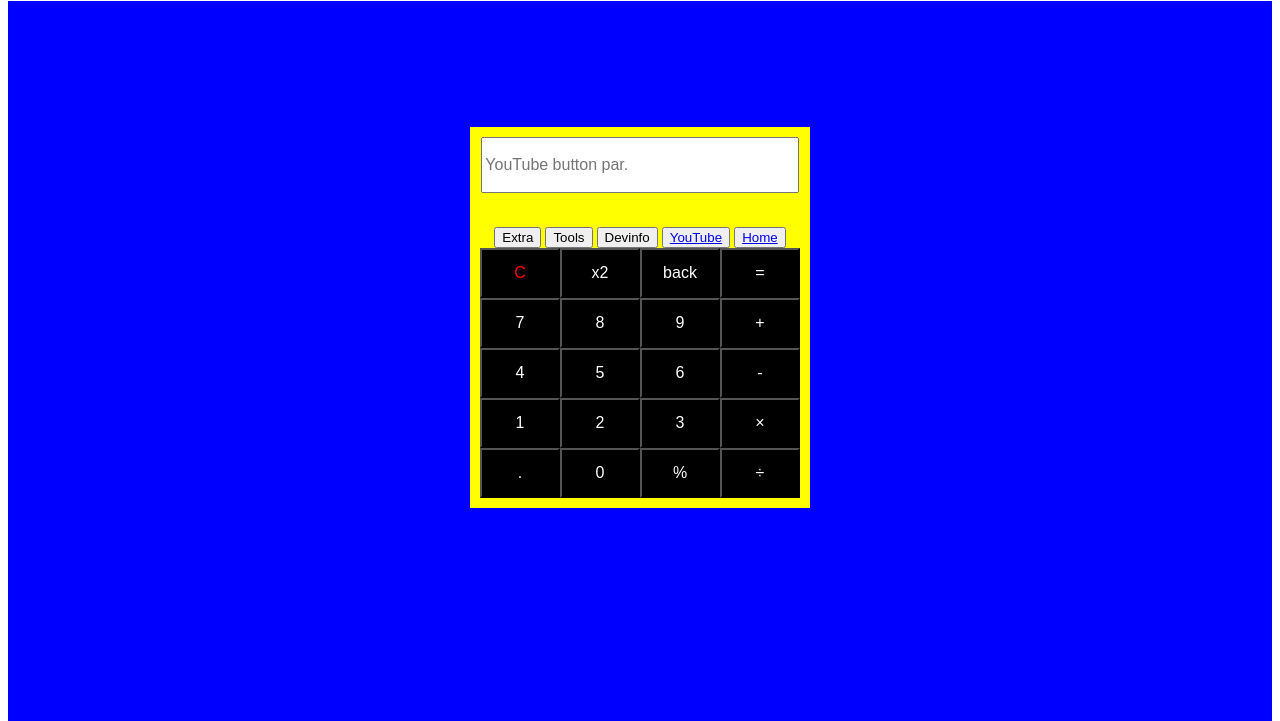
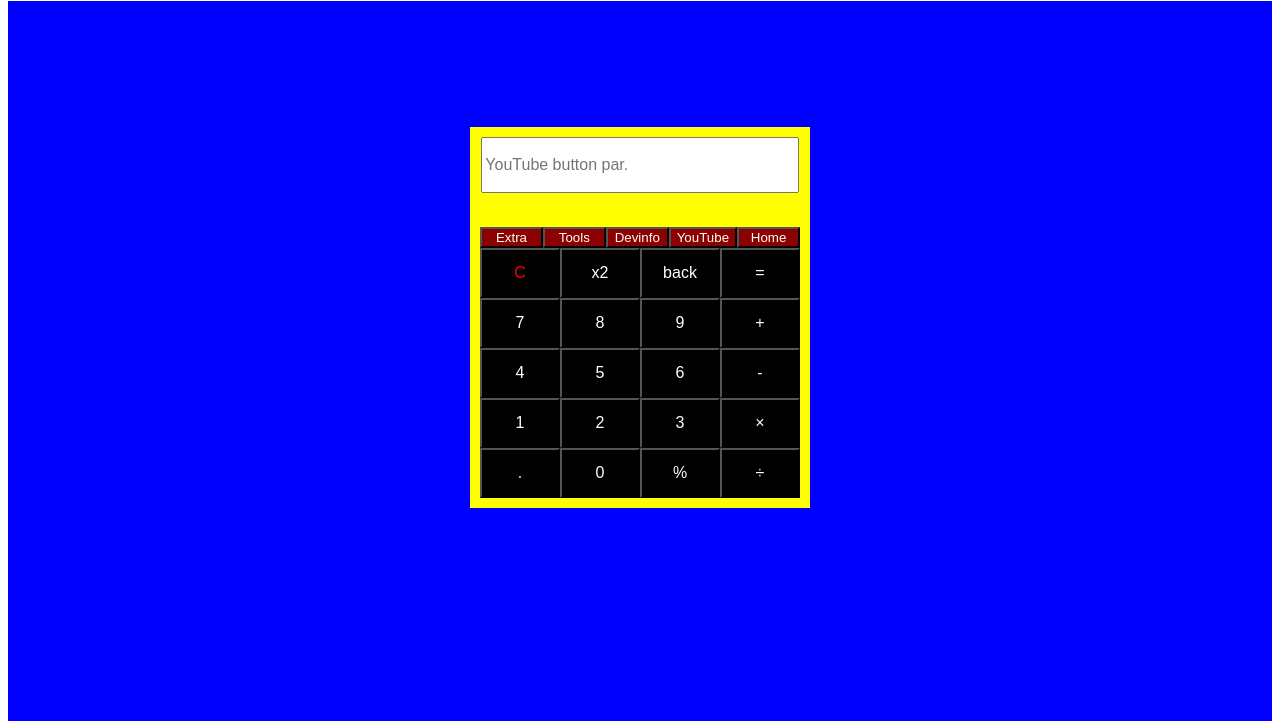
Before and after one commit to PanditSiddharth/ISC, a plain HTML site: page calculator/h.html in a window 1280 px wide. Shown: the part 79-800 px from the top of the page. Drawn offline with Linux system fonts and the light colour scheme.

Commit message:
ud css run

```diff
--- a/calculator/css.css
+++ b/calculator/css.css
@@ -25,6 +25,23 @@
 
 }
 
+#link{
+    display: flex;
+    width:20rem;
+    flex-direction: row;
+    background-color: red;
+    justify-content: right;
+}
+
+#link button{
+    width: 70px;
+    background-color: darkred;
+}
+
+#link a{
+    text-decoration: none;
+    color: white;
+}
 .btns{
     display: flex;
     align-items: center;
```
